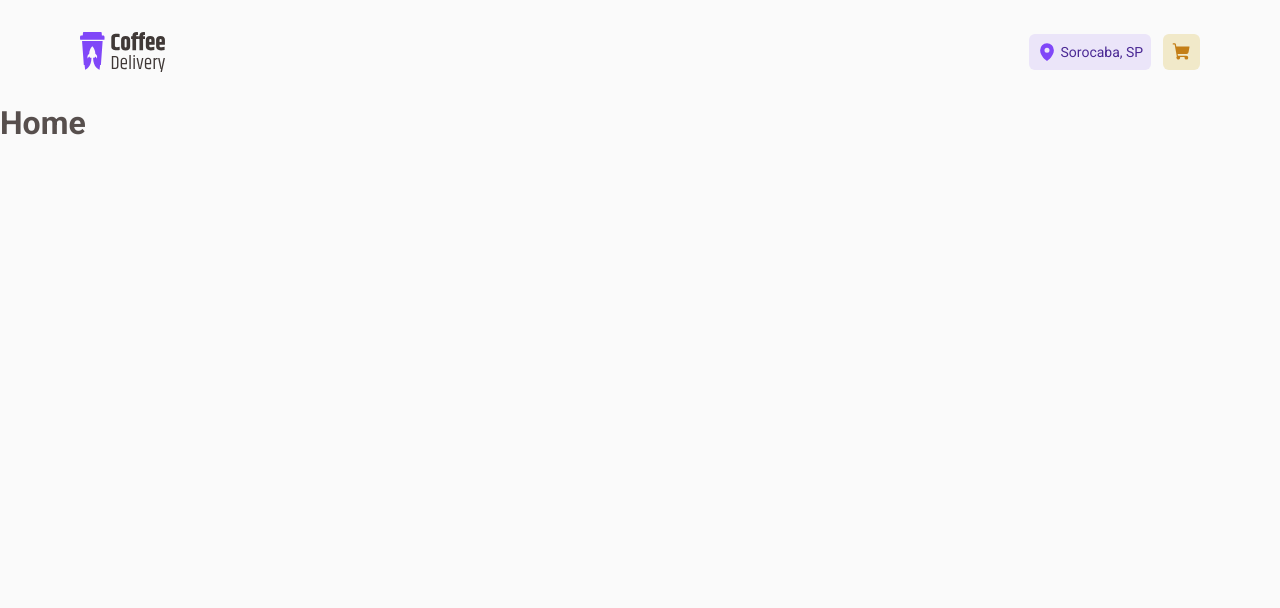
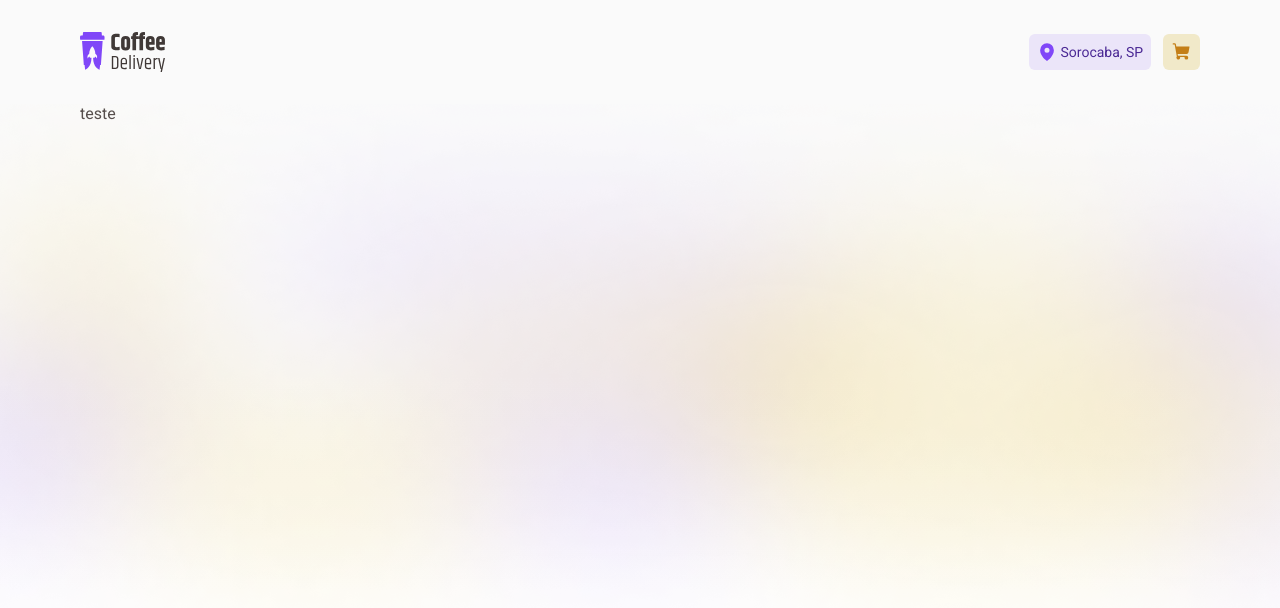
Before and after one commit to gufvr/coffee-delivery, a React (Vite) app: page / in a window 1280 px wide. Shown: the top 608 px of the page. Built offline with nearby package versions, Linux system fonts and the light colour scheme.

Commit message:
creating the Intro component

```diff
--- a/package.json
+++ b/package.json
@@ -11,6 +11,7 @@
   },
   "dependencies": {
     "phosphor-react": "^1.4.1",
+    "polished": "^4.2.2",
     "react": "^18.2.0",
     "react-dom": "^18.2.0",
     "react-router-dom": "^6.14.1",
--- /dev/null
+++ b/src/pages/Home/components/Intro/index.tsx
@@ -0,0 +1,11 @@
+import { IntroContainer, IntroContent } from "./styles";
+
+export function Intro() {
+  return (
+    <IntroContainer>
+      <IntroContent className="container">
+        <p>teste</p>
+      </IntroContent>
+    </IntroContainer>
+  )
+}
--- /dev/null
+++ b/src/pages/Home/components/Intro/styles.ts
@@ -0,0 +1,23 @@
+import { styled } from "styled-components";
+import introBackgroundImg from '../../../../assets/intro-background.png'
+import { rgba } from 'polished'
+
+export const IntroContainer = styled.section`
+  width: 100%;
+  height: 34rem;
+  background: ${({ theme }) => `url(${introBackgroundImg}) no-repeat center,
+    linear-gradient(
+      0deg,
+      ${theme.colors['base-white']} 0%,
+      ${rgba(theme.colors['base-background'], 0.2)} 50%,
+      ${theme.colors['base-background']} 100%
+    )`};
+  background-size: cover;
+`;
+
+export const IntroContent = styled.div`
+  display: flex;
+  align-items: center;
+  justify-content: space-between;
+  gap: 3.5rem;
+`;
--- a/src/pages/Home/index.tsx
+++ b/src/pages/Home/index.tsx
@@ -1,5 +1,10 @@
+import { Intro } from "./components/Intro";
+import { HomeContainer } from "./styles";
+
 export function HomePage() {
   return (
-    <h1>Home</h1>
+    <HomeContainer>
+      <Intro />
+    </HomeContainer>
   )
 }
--- /dev/null
+++ b/src/pages/Home/styles.ts
@@ -0,0 +1,5 @@
+import { styled } from "styled-components";
+
+export const HomeContainer = styled.div`
+  margin-bottom: 9.8rem;
+`;
--- a/tsconfig.json
+++ b/tsconfig.json
@@ -20,6 +20,6 @@
     "noUnusedParameters": true,
     "noFallthroughCasesInSwitch": true
   },
-  "include": ["src"],
+  "include": ["src", "Intro"],
   "references": [{ "path": "./tsconfig.node.json" }]
 }
```
Also changed, not shown: src/assets/intro-background.png (added), 1 other file (tests, documents, lock files or other folders).
